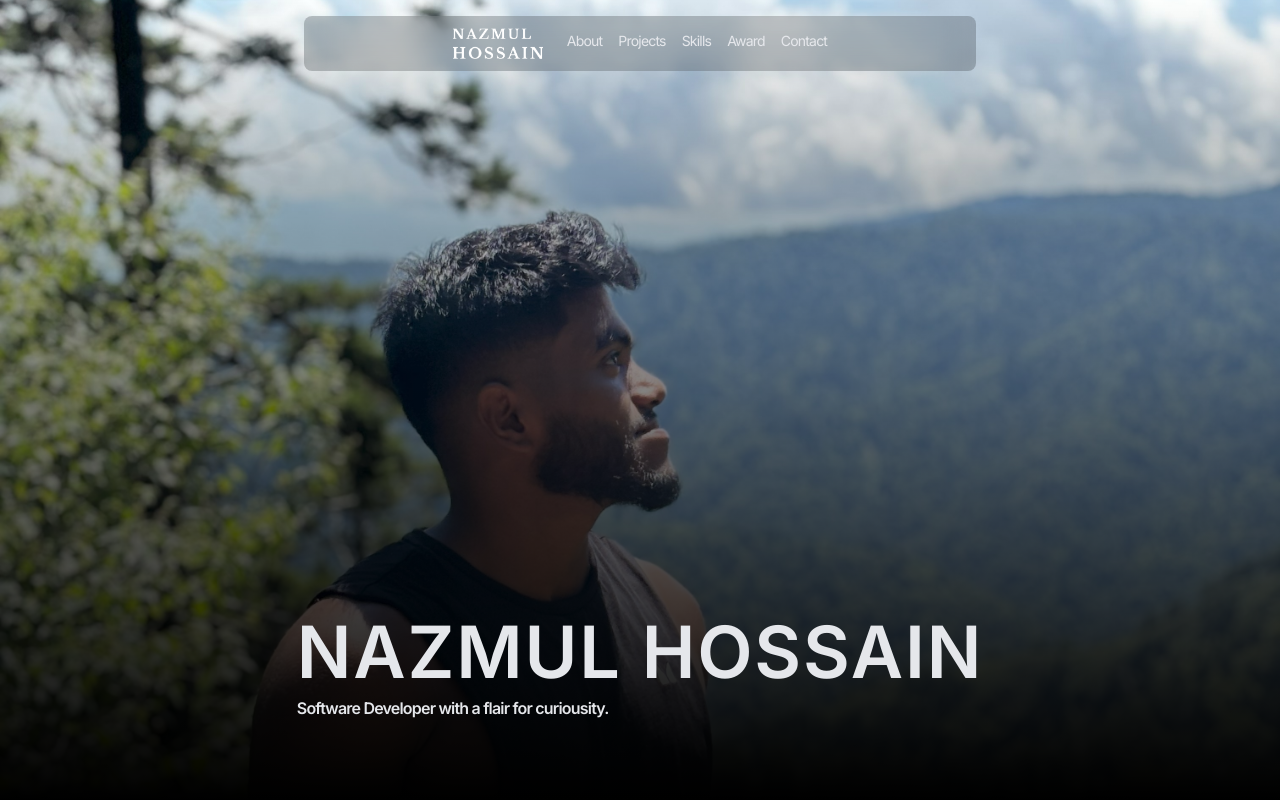
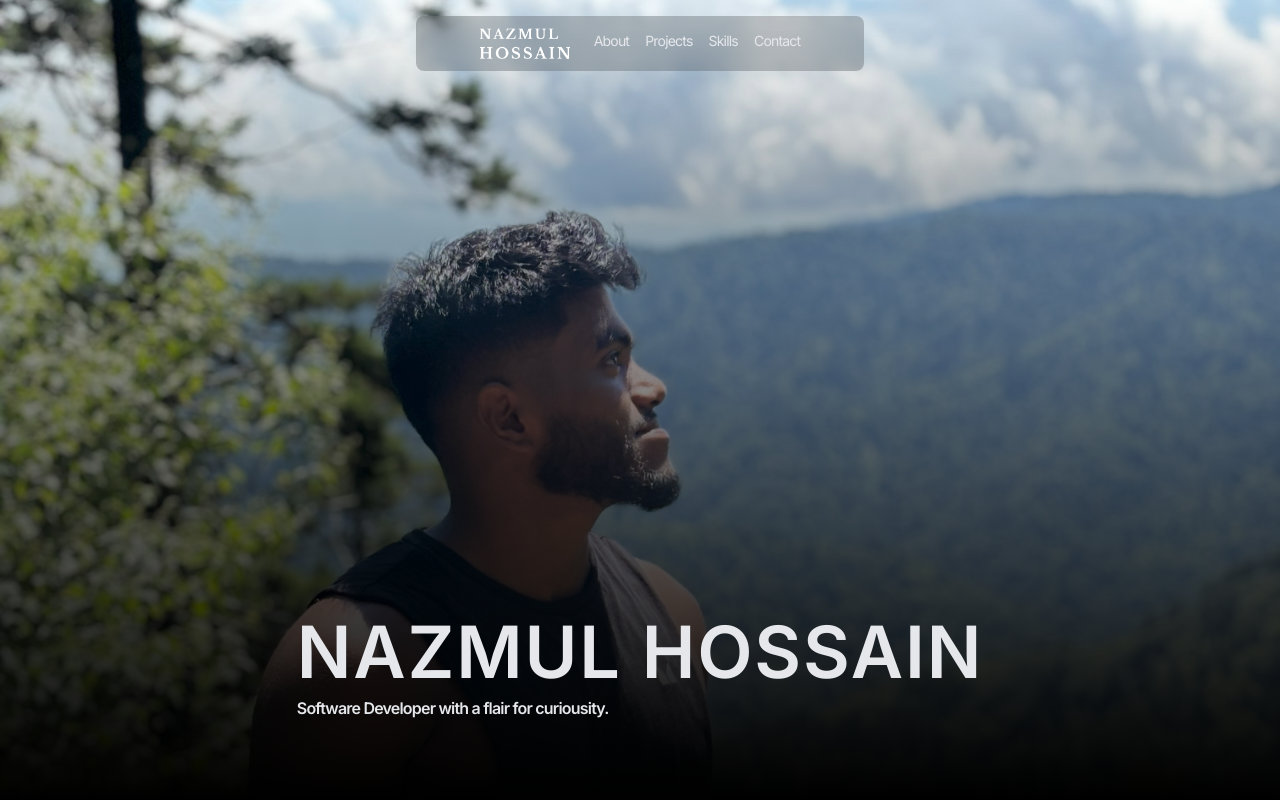
Before and after one commit to Naz-Projects/Naz-Portfolio, a React (Vite) app: page / in a window 1280 px wide. Shown: the top 800 px of the page. Built offline with nearby package versions, Linux system fonts and the light colour scheme.

Commit message:
made Navbar small

```diff
--- a/src/App.jsx
+++ b/src/App.jsx
@@ -18,7 +18,7 @@ const App = () => {
       <Projects />
       <Card />
       <Skills />
-      <AchievementShowcase />
+      {/* <AchievementShowcase /> */}
       {/* <Testimonials /> */}
       <ContactForm />
       <Footer />
--- a/src/components/Navbar.jsx
+++ b/src/components/Navbar.jsx
@@ -26,7 +26,7 @@ const Navbar = () => {
   return (
     <div>
       <nav className="fixed left-0 right-0 top-4 z-50">
-        <div className="mx-auto hidden max-w-2xl items-center justify-center rounded-lg bg-black/20  py-3 backdrop-blur-lg lg:flex">
+        <div className="mx-auto hidden max-w-md items-center justify-center rounded-lg bg-black/20  py-3 backdrop-blur-lg lg:flex">
           <div className="flex justify-between gap-6">
             <div>
               <a href="#">
--- a/src/constants/index.jsx
+++ b/src/constants/index.jsx
@@ -32,7 +32,7 @@ export const NAVIGATION_LINKS = [
   { label: 'About', href: '#about' },
   { label: 'Projects', href: '#projects' },
   { label: 'Skills', href: '#skills' },
-  { label: 'Award', href: '#award' },
+  // { label: 'Award', href: '#award' },
   // { label: 'Testimonials', href: '#testimonials' },
   { label: 'Contact', href: '#contact' },
 ];
```
